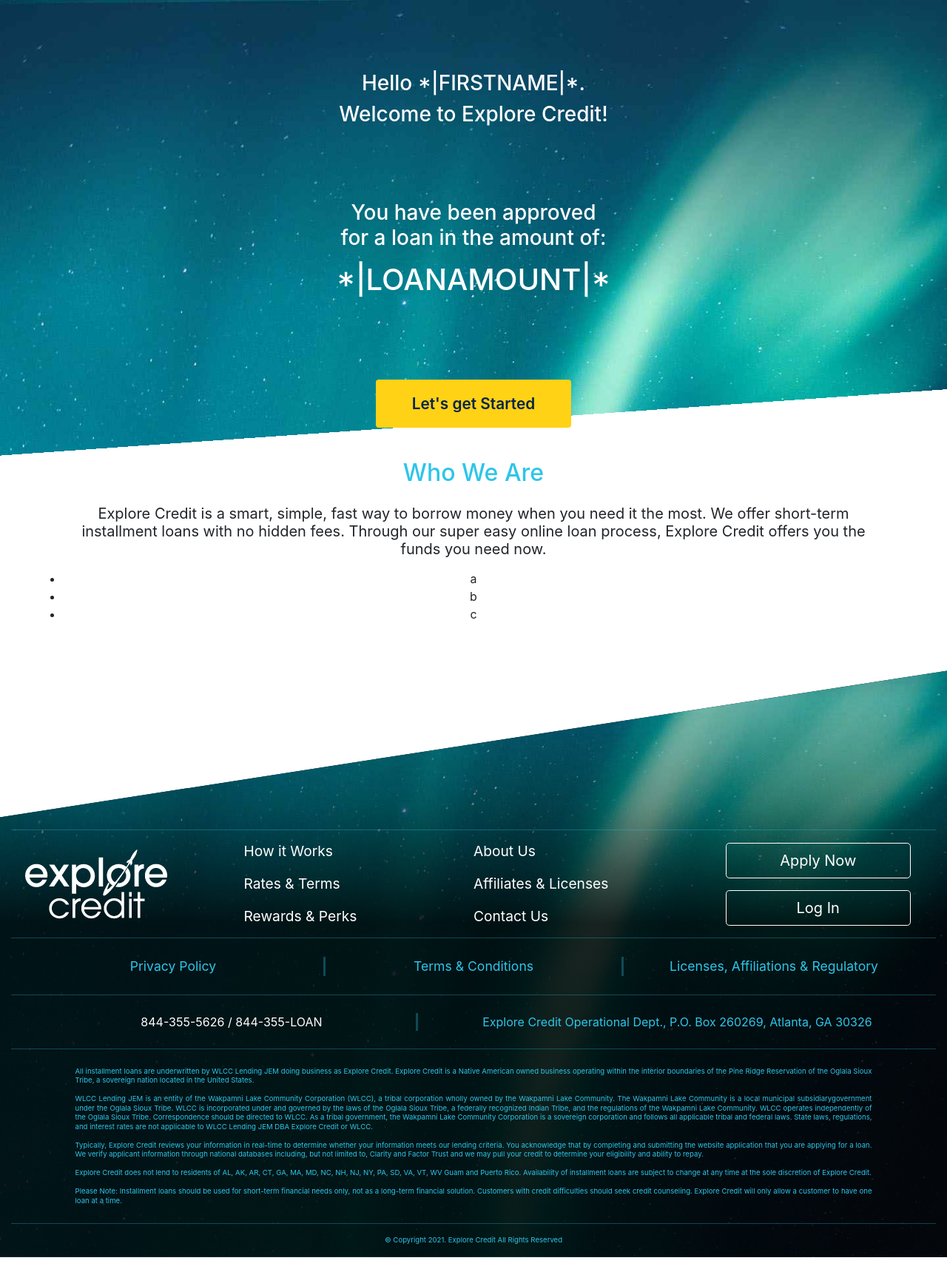
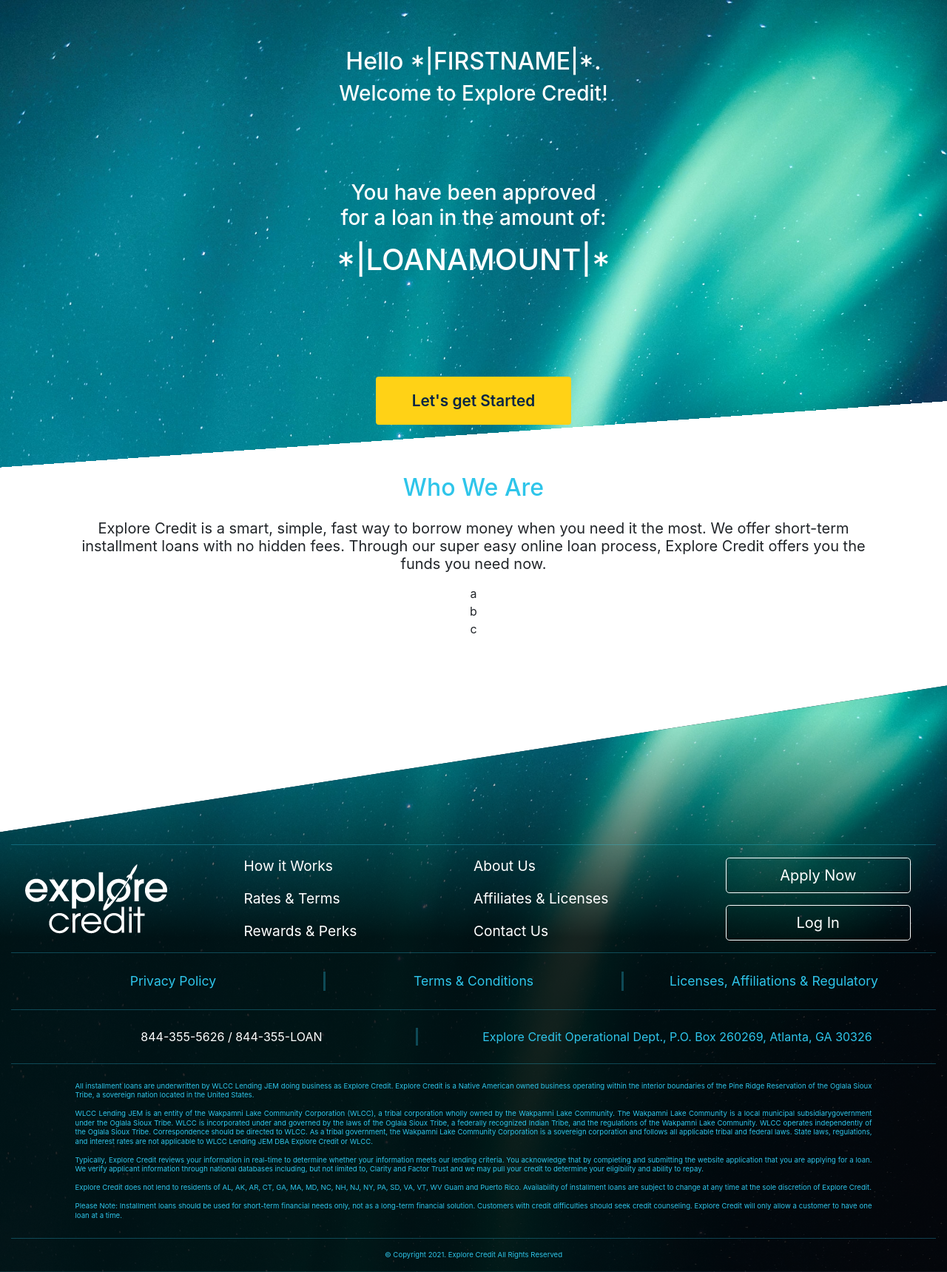
Before and after one commit to rcdflorez/dm-ec-test, a Gatsby site: page / in a window 1280 px wide. Shown: the whole page at 74% size. Built offline with nearby package versions, Linux system fonts and the light colour scheme; Gatsby itself is replaced by a stand-in of ours.

Commit message:
replacing images

```diff
--- a/src/components/Footer.Styles.css
+++ b/src/components/Footer.Styles.css
@@ -11,7 +11,7 @@
 .footer-section {}
 
 .footer {
-    background-image: url('../images/footer-bg.jpg');
+    background-image: url('../images/bg.jpg');
     color: white;
     background-color: var(--dark-bg);
     clip-path: polygon(0% 5%, 100% 0px, 100% 100%, 0% calc(100% - 0px));
@@ -151,6 +151,9 @@
     .border-2 {
         border-right: solid 3.5px var(--separator-line-color);
     }
+    .footer {
+        background-image: url('../images/bg-large.png');
+    }
 }
 
 ul.navbar-nav li.map-icon-btn {
--- a/src/components/Hero.Styles.css
+++ b/src/components/Hero.Styles.css
@@ -1,5 +1,5 @@
 .hero-container {
-    background-image: url("../images/footer-bg.jpg");
+    background-image: url("../images/bg.jpg");
     background-position: center top;
     background-size: cover;
 }
@@ -16,11 +16,15 @@
     background: linear-gradient(174deg, rgb(255 255 255 / 0%) 56%, rgb(255 255 255) 94%);
     color: white;
     height: 85vh;
+    min-height: 700px;
 }
 
 @media (min-width: 576px) {
     .bottom-hero {
         background: linear-gradient(176deg, rgba(255, 255, 255, 0) 80%, rgba(255, 255, 255, 1) 80%);
+    }
+    .hero-container {
+        background-image: url("../images/bg-large.png");
     }
 }
 
@@ -39,3 +43,7 @@
     font-weight: 601;
     color: #052445;
 }
+
+ul {
+    list-style: none;
+}
--- a/src/components/Hero.jsx
+++ b/src/components/Hero.jsx
@@ -6,10 +6,18 @@
   return (
     <>
       <div className="container-fluid hero-container p-0">
-        <div className="d-flex flex-column p-0 bottom-hero pt-5">
+        <div className="text-center pt-2 d-sm-none">
+          <StaticImage
+            src="../images/ex-icon.png"
+            className="mx-auto"
+            width="80"
+          />
+        </div>
+
+        <div className="d-flex flex-column p-0 bottom-hero pt-3">
           <div className="px-2 text-center w-100 pt-5">
             <div className="header">
-              <h3>Hello *|FIRSTNAME|*.</h3>
+              <h2>Hello *|FIRSTNAME|*.</h2>
               <h3>Welcome to Explore Credit!</h3>
             </div>
 
```
Also changed, not shown: src/images/bg-large.png (added), src/images/bg.jpg (renamed from src/images/footer-bg.jpg), src/images/ex-icon.png (added).
